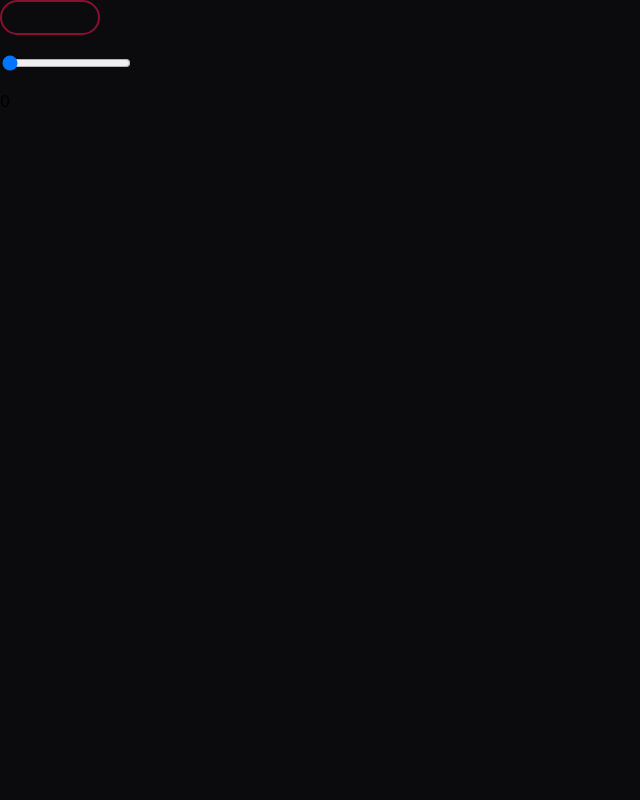
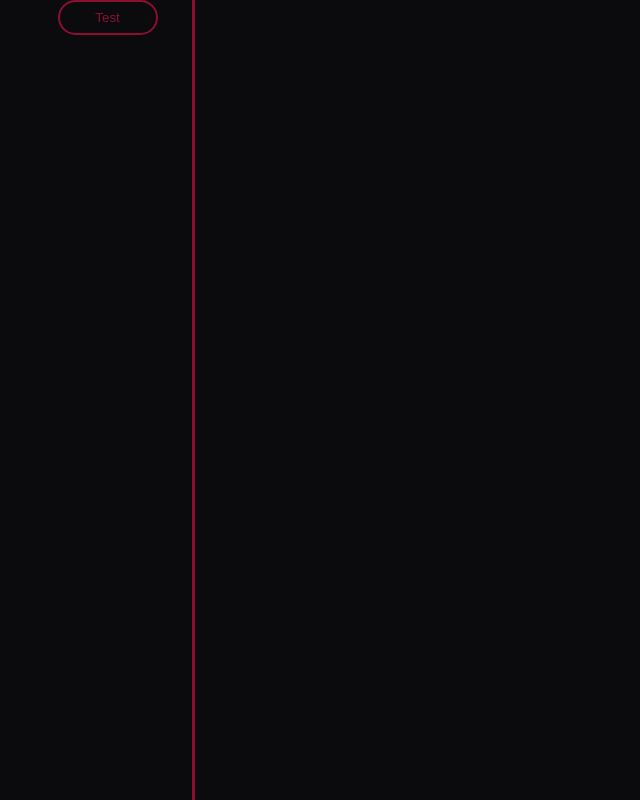
Before and after one commit to SCQuantum/ReactTemp, a React (Create React App) app: page / in a window 1280 px wide. Shown: the whole page, without its empty margins (0-640 px from the left). Built offline with nearby package versions, Linux system fonts and the light colour scheme.

Commit message:
started landing page layout/added prop to button

```diff
--- /dev/null
+++ b/src/Landing.css
@@ -0,0 +1,16 @@
+html {
+    height: 100%;
+}
+
+#sideBar {
+    background-color: #0B0A0D;
+    height: 100vh;
+    width: 15vw;
+    border-right: 3px solid #8C0F31;
+}
+
+.button-container {
+    background-color: #0B0A0D;
+    width: 70%;
+    padding-left: 30%;
+}
--- /dev/null
+++ b/src/Landing.js
@@ -0,0 +1,16 @@
+import React from 'react'
+import './Landing.css'
+import Button from './components/Button/Button';
+
+function Landing(){
+
+    return(
+        <div id="sideBar">
+            <div className="button-container">
+                <Button>Test</Button>
+            </div>
+        </div>
+    );
+}
+
+export default Landing;
--- a/src/components/Button/Button.js
+++ b/src/components/Button/Button.js
@@ -1,7 +1,7 @@
 import React, { useState } from 'react';
 import './ButtonStyle.css'
 
-function Button_Comp({}){
+function Button_Comp({children}){
     const [clickedStyle, setClickedStyle] = useState('button button-notClicked')
     const [isOn, setIsOn] = useState(true)
     const [slider, setSlider] = useState('slider slider-unExtended')
@@ -25,7 +25,7 @@
             <div>
                 <button class={clickedStyle}
                 onClick={() => ButtonHandler()}>
-
+                    <span>{children}</span>
                     <div class={slider}></div>
                 </button>
             </div>
--- a/src/components/Button/ButtonStyle.css
+++ b/src/components/Button/ButtonStyle.css
@@ -4,7 +4,7 @@
     padding: 0px;
     border: 2px solid #8C0F31;
     border-radius: 17.5px;
-
+    color: #8C0F31;
     outline: none;
     background-color: #0B0A0D;
 }
@@ -12,11 +12,13 @@
 .button-notClicked:hover {
     border: 2px solid #D90D43;
     transition: 0.25s;
+    color: #D90D43;
 }
 
 .button-clicked {
     border: 2px solid #D90D43;
     transition: 0.5s;
+    color: #D90D43;
 }
 
 .button-notClicked {
--- a/src/index.css
+++ b/src/index.css
@@ -6,6 +6,7 @@
   -webkit-font-smoothing: antialiased;
   -moz-osx-font-smoothing: grayscale;
   background-color: #0B0A0D;
+  height: 100%;
 }
 
 code {
--- a/src/index.js
+++ b/src/index.js
@@ -1,12 +1,13 @@
 import React from 'react';
 import ReactDOM from 'react-dom';
 import './index.css';
-import App from './App';
+// import App from './App';
+import Landing from './Landing';
 import * as serviceWorker from './serviceWorker';
 
 ReactDOM.render(
   <React.StrictMode>
-    <App />
+    <Landing />
   </React.StrictMode>,
   document.getElementById('root')
 );
```
